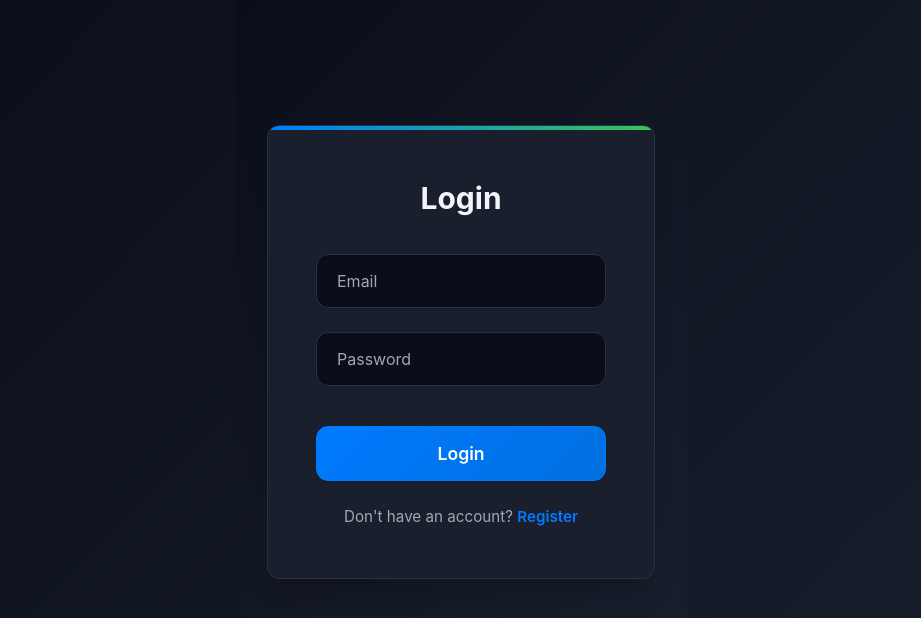
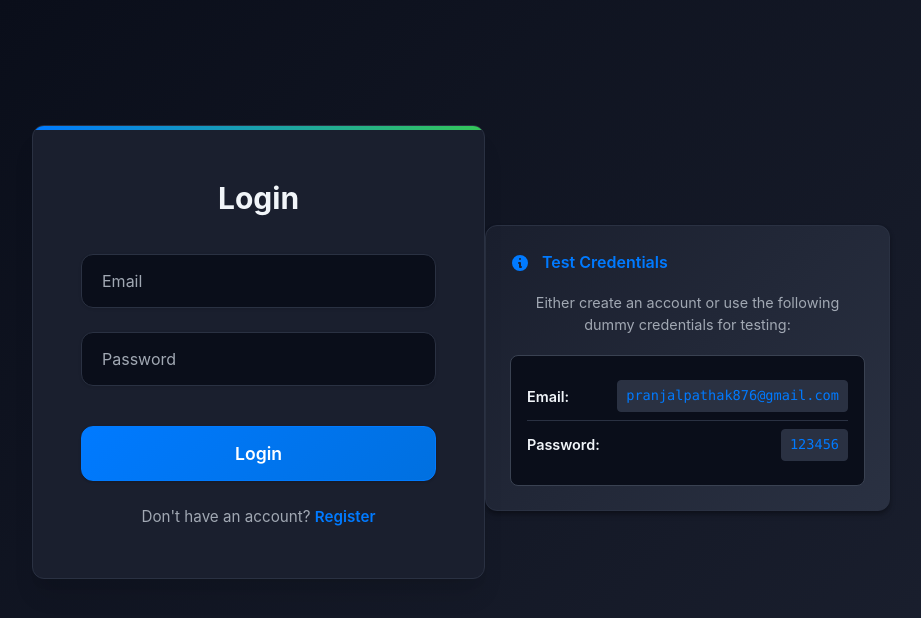
Before and after one commit to pranjalpathak7/my_contact_list, a React (Vite) app: page /login in a window 1280 px wide. Shown: the top 618 px of the page, without its empty margins (179-1100 px from the left). Built offline with nearby package versions, Linux system fonts and the light colour scheme.

Commit message:
dummy credentials added

```diff
--- a/src/App.css
+++ b/src/App.css
@@ -545,6 +545,91 @@ main {
   color: var(--accent-primary-hover);
 }
 
+/* --- Dummy Credentials Section --- */
+.dummy-credentials {
+  margin-top: 2rem;
+  padding: 1.5rem;
+  background: linear-gradient(135deg, var(--bg-color-soft), var(--bg-color-mute));
+  border-radius: var(--radius-lg);
+  border: 1px solid var(--border-color);
+  box-shadow: var(--shadow-color);
+  max-width: 420px;
+  width: 100%;
+}
+
+.dummy-credentials-header {
+  display: flex;
+  align-items: center;
+  gap: 0.75rem;
+  margin-bottom: 1rem;
+  color: var(--accent-primary);
+  font-weight: 600;
+  font-size: 1rem;
+}
+
+.dummy-credentials-header svg {
+  color: var(--accent-primary);
+  flex-shrink: 0;
+}
+
+.dummy-credentials-text {
+  color: var(--text-color-mute);
+  font-size: 0.9rem;
+  line-height: 1.5;
+  margin-bottom: 1.25rem;
+  text-align: center;
+}
+
+.credentials-box {
+  background: var(--bg-color);
+  border-radius: var(--radius-md);
+  padding: 1rem;
+  border: 1px solid var(--border-color-strong);
+}
+
+.credential-item {
+  display: flex;
+  justify-content: space-between;
+  align-items: center;
+  padding: 0.5rem 0;
+  border-bottom: 1px solid var(--border-color);
+}
+
+.credential-item:last-child {
+  border-bottom: none;
+}
+
+.credential-label {
+  font-weight: 600;
+  color: var(--text-color);
+  font-size: 0.9rem;
+}
+
+.credential-value {
+  font-family: 'Monaco', 'Menlo', 'Ubuntu Mono', monospace;
+  background: var(--bg-color-mute);
+  padding: 0.25rem 0.5rem;
+  border-radius: var(--radius-sm);
+  color: var(--accent-primary);
+  font-size: 0.85rem;
+  font-weight: 500;
+  border: 1px solid var(--border-color);
+  word-break: break-all;
+  transition: all 0.2s ease;
+}
+
+.credential-value.clickable {
+  cursor: pointer;
+  user-select: none;
+}
+
+.credential-value.clickable:hover {
+  background: var(--accent-primary);
+  color: white;
+  transform: translateY(-1px);
+  box-shadow: 0 2px 4px 0 rgba(0, 122, 255, 0.3);
+}
+
 /* --- Enhanced Modal --- */
 .modal-overlay {
   position: fixed;
@@ -770,7 +855,7 @@ main {
 
   .contact-list.grid-view {
     grid-template-columns: repeat(auto-fill, minmax(280px, 1fr));
-    gap: 1rem;
+  gap: 1rem;
   }
 
   .auth-form {
@@ -781,6 +866,12 @@ main {
   .modal-content {
     margin: 1rem;
     padding: 1.5rem;
+  }
+
+  .dummy-credentials {
+    margin-top: 1.5rem;
+    padding: 1.25rem;
+    max-width: 100%;
   }
 }
 
@@ -806,4 +897,20 @@ main {
   .contact-card {
     padding: 0.875rem 1rem;
   }
+
+  .dummy-credentials {
+  margin-top: 1rem;
+    padding: 1rem;
+  }
+
+  .credential-item {
+    flex-direction: column;
+    align-items: flex-start;
+    gap: 0.5rem;
+  }
+
+  .credential-value {
+    width: 100%;
+    text-align: left;
+  }
 }
--- a/src/pages/Login.jsx
+++ b/src/pages/Login.jsx
@@ -37,6 +37,51 @@ const Login = () => {
           Don't have an account? <Link to="/register">Register</Link>
         </p>
       </form>
+
+      {/* Dummy Credentials Section */}
+      <div className="dummy-credentials">
+        <div className="dummy-credentials-header">
+          <svg
+            xmlns="http://www.w3.org/2000/svg"
+            viewBox="0 0 20 20"
+            fill="currentColor"
+            width="20px"
+            height="20px"
+          >
+            <path
+              fillRule="evenodd"
+              d="M18 10a8 8 0 11-16 0 8 8 0 0116 0zm-7-4a1 1 0 11-2 0 1 1 0 012 0zM9 9a1 1 0 000 2v3a1 1 0 001 1h1a1 1 0 100-2v-3a1 1 0 00-1-1H9z"
+              clipRule="evenodd"
+            />
+          </svg>
+          <span>Test Credentials</span>
+        </div>
+        <p className="dummy-credentials-text">
+          Either create an account or use the following dummy credentials for testing:
+        </p>
+        <div className="credentials-box">
+          <div className="credential-item">
+            <span className="credential-label">Email:</span>
+            <span
+              className="credential-value clickable"
+              onClick={() => navigator.clipboard.writeText('pranjalpathak876@gmail.com')}
+              title="Click to copy"
+            >
+              pranjalpathak876@gmail.com
+            </span>
+          </div>
+          <div className="credential-item">
+            <span className="credential-label">Password:</span>
+            <span
+              className="credential-value clickable"
+              onClick={() => navigator.clipboard.writeText('123456')}
+              title="Click to copy"
+            >
+              123456
+            </span>
+          </div>
+        </div>
+      </div>
     </div>
   );
 };
```
